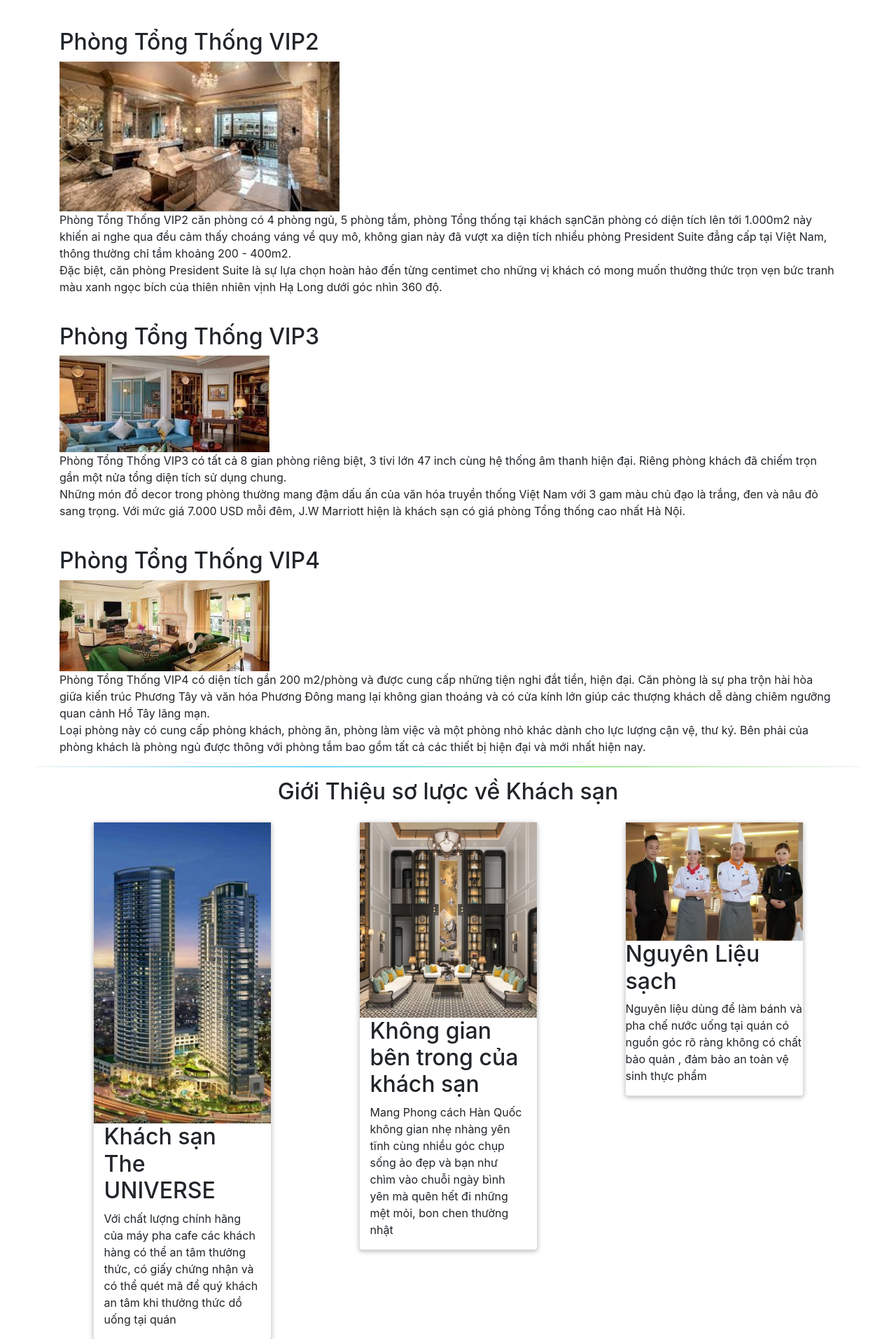
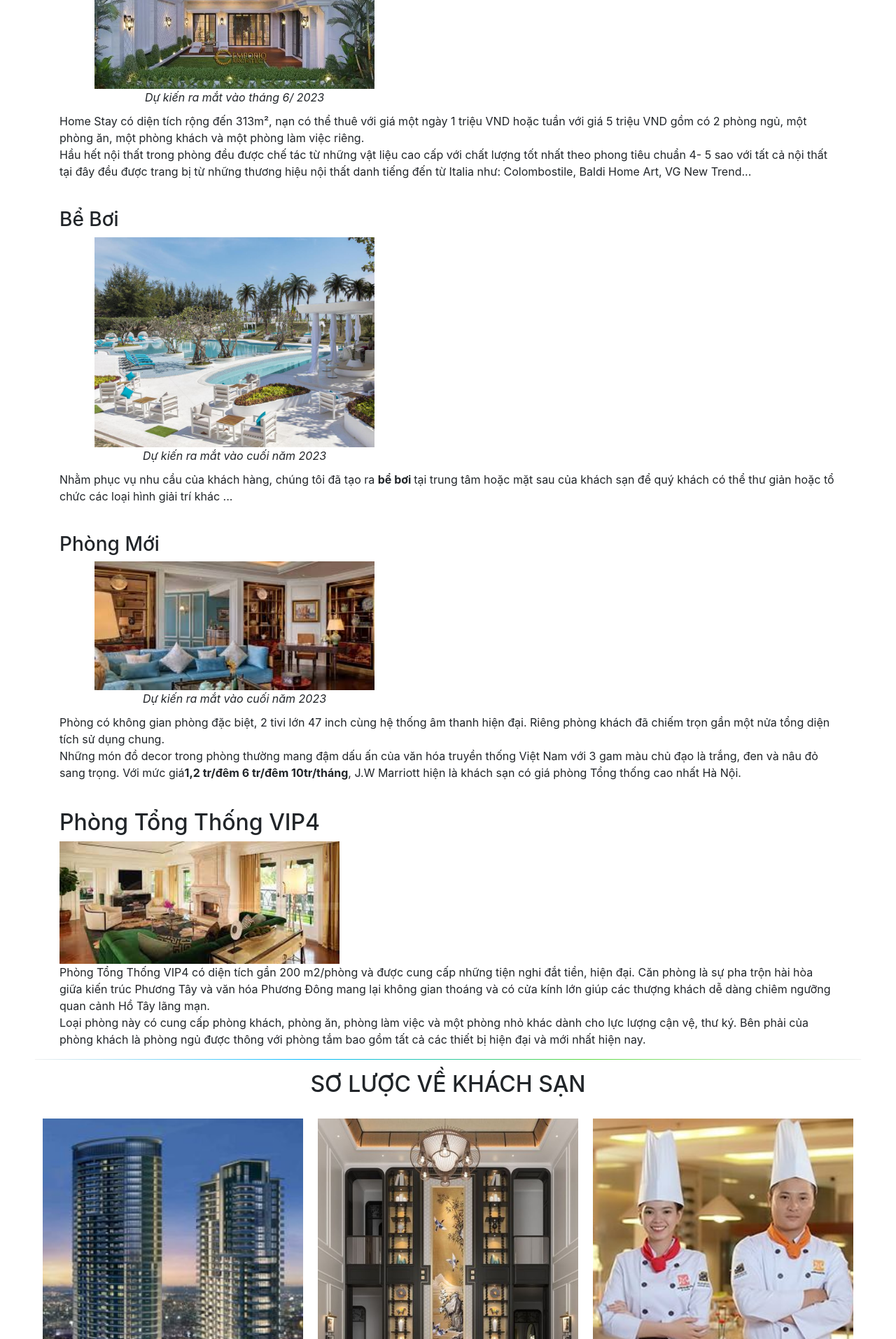
Before and after one commit to nhilhpc03821/nhom4, a PHP site: page /dlient/index.php in a window 1280 px wide. Shown: the part 2818-4731 px from the top of the page at 70% size. Run offline with PHP 8.4, Linux system fonts and the light colour scheme; data that the repository does not hold is empty; some libraries are stand-ins or nearby versions.

Commit message:
client - update giao diện

```diff
--- a/ASM2_nhom4_DU_AN1/asset/dlient/CSS/index.css
+++ b/ASM2_nhom4_DU_AN1/asset/dlient/CSS/index.css
@@ -27,12 +27,12 @@
   height: 100%;
   object-fit: cover;
 }
-div.gallery {
+/* div.gallery {
   border: 1px solid rgb(204, 204, 204);
-}
-div.gallery:hover {
+} */
+/* div.gallery:hover {
   border: 1px solid #777;
-}
+} */
 
 div.gallery img {
   width: 100%;
@@ -67,4 +67,41 @@ div.desc {
 
 .tieu-de {
   text-transform: uppercase;
+  margin: 15px 0 30px 0;
 }
+
+.so-luoc {
+  display: flex;
+  flex-wrap: wrap;
+  max-width: 1180px;
+  margin: 0 auto;
+}
+.so-luoc .so-luoc-noi-dung {
+  flex-basis: calc(100% / 3 - 7.5px);
+  margin-bottom: 15px;
+  padding: 0 7px;
+}
+
+.so-luoc .so-luoc-noi-dung .hinh-anh {
+  width: 100%;
+  height: 500px;
+}
+.so-luoc .so-luoc-noi-dung .hinh-anh img {
+  width: 100%;
+  height: 100%;
+  object-fit: cover;
+}
+
+.so-luoc .so-luoc-noi-dung .chi-tiet-noi-dung {
+  margin-top: 30px;
+}
+
+.sap-ra-mat {
+  width: 500px;
+  margin-bottom: 10px;
+}
+.sap-ra-mat img {
+  width: 400px;
+  display: flex;
+  margin: auto;
+}
--- a/ASM2_nhom4_DU_AN1/dlient/index.php
+++ b/ASM2_nhom4_DU_AN1/dlient/index.php
@@ -17,6 +17,7 @@ $listloai = load_list();
   <meta http-equiv="X-UA-Compatible" content="IE=edge">
   <meta name="viewport" content="width=device-width, initial-scale=1.0">
   <title> Trang Chu </title>
+  <link rel="shortcut icon" type="image/png" href="../asset/dlient/img/icon/avt.png" />
 
   <script src="../asset/dlient/JS/index.js"></script>
 
@@ -46,7 +47,7 @@ $listloai = load_list();
 
 
   <div class="banner text-center" style="margin-top: 78px;">
-    <img id="img" class="baner_anh" onclick="changeImage()" src="../asset/dlient/img/banner_1.jpg  " width="100%" height="700px">
+    <img id="img" class="baner_anh" onclick="changeImage()" src="../asset/dlient/img/banner_1.jpg  " width="100%" height="900px">
 
     <img src="../asset/dlient/img/icon/avt.png">
   </div>
@@ -119,52 +120,55 @@ $listloai = load_list();
 
 
     <hr class="sep-2" />
-    <h2 class="chu_02 text-center"> Phòng Tổng Thống Sắp Có Tại Khách Sạn</h2>
+    <h2 class="tieu-de text-center">loại hình sắp ra mắt</h2>
 
 
 
     <div class="container">
 
 
-      <h3 class="chu_1">Phòng Tổng Thống VIP1
-        </h2>
+      <h3>Home Stay</h3>
 
-        <img class="sticky" src="../asset/dlient/img/phonh_tongthong.jpg" alt="Avatar" width="400px">
-        <p class="chu_2">Phòng Tổng Thống VIP1 có diện tích rộng đến 313m², giá một đêm là 15.000
-          đô-la Mỹ (khoảng gần 340 triệu đồng, chưa bao gồm VAT)gồm có 2 phòng ngủ, một phòng ăn, một phòng khách cà một phòng làm việc riêng.<br />
-          Hầu hết nội thất trong phòng đều được chế tác từ những vật liệu xa xỉ như vàng, cẩm thạch, đá quý...theo phong cách quý tộc. Ngoài ra,
-          nội thất tại đây đều được trang bị từ những thương hiệu nội thất danh tiếng đến từ Italia như: Colombostile, Baldi Home Art, VG New Trend.
-        </p>
+      <div class="sap-ra-mat text-center">
+        <img class="sticky" src="../asset/dlient/img/phonh_tongthong.jpg" alt="Avatar">
+        <i>Dự kiến ra mắt vào tháng 6/ 2023</i>
+      </div>
+
+
+      <p class="chu_2">Home Stay có diện tích rộng đến 313m², nạn có thể thuê với giá một ngày 1 triệu VND hoặc tuần với giá 5 triệu VND
+        gồm có 2 phòng ngủ, một phòng ăn, một phòng khách và một phòng làm việc riêng.<br />
+        Hầu hết nội thất trong phòng đều được chế tác từ những vật liệu cao cấp với chất lượng tốt nhất theo phong tiêu chuẩn 4- 5 sao với tất cả
+        nội thất tại đây đều được trang bị từ những thương hiệu nội thất danh tiếng đến từ Italia như: Colombostile, Baldi Home Art, VG New Trend...
+      </p>
     </div>
 
     <div class="container">
       <br />
 
-      <h2 class="chu_1">Phòng Tổng Thống VIP2</h2>
-      <img class="sticky" src="../asset/dlient/img/phong_tong_thong_2.jpg" alt="Avatar" width="400px">
+      <h3>Bể Bơi</h3>
+      <div class="sap-ra-mat text-center">
+        <img class="sticky" src="../asset/dlient/img/be-boi.jpeg  " alt="Avatar">
+        <i>Dự kiến ra mắt vào cuối năm 2023</i>
+      </div>
 
-
-      <p class="chu_2">Phòng Tổng Thống VIP2 căn phòng có 4 phòng ngủ, 5 phòng tắm, phòng Tổng thống tại
-        khách sạnCăn phòng có diện tích lên tới 1.000m2 này khiến ai nghe qua đều cảm thấy choáng váng về
-        quy mô, không gian này đã vượt xa diện tích nhiều phòng President Suite đẳng cấp tại Việt Nam, thông
-        thường chỉ tầm khoảng 200 - 400m2.
-        <br />
-        Đặc biệt, căn phòng President Suite là sự lựa chọn hoàn hảo đến từng centimet cho những vị khách có mong
-        muốn thưởng thức trọn vẹn bức tranh màu xanh ngọc bích của thiên nhiên vịnh Hạ Long dưới góc nhìn 360 độ.
+      <p class="chu_2">Nhằm phục vụ nhu cầu của khách hàng, chúng tôi đã tạo ra <b>bể bơi </b>tại trung tâm hoặc mặt sau của khách sạn để quý khách có thể thư giản hoặc
+        tổ chức các loại hình giải trí khác ...
       </p>
     </div>
 
     <div class="container">
       <br />
-      <h2 class="chu_1">Phòng Tổng Thống VIP3</h2>
-      <img class="sticky" src="../asset/dlient/img/phong_tong_thong_3.jpg" alt="Avatar" width="300px">
-
+      <h3>Phòng Mới</h3>
+      <div class="sap-ra-mat text-center">
+        <img class="sticky" src="../asset/dlient/img/phong_tong_thong_3.jpg  " alt="Avatar">
+        <i>Dự kiến ra mắt vào cuối năm 2023</i>
+      </div>
       <p class="chu_2">
-        Phòng Tổng Thống VIP3 có tất cả 8 gian phòng riêng biệt, 3 tivi lớn 47 inch cùng hệ thống âm thanh hiện đại. Riêng
+        Phòng có không gian phòng đặc biệt, 2 tivi lớn 47 inch cùng hệ thống âm thanh hiện đại. Riêng
         phòng khách đã chiếm trọn gần một nửa tổng diện tích sử dụng chung.
         <br />
         Những món đồ decor trong phòng thường mang đậm dấu ấn của văn hóa truyền thống Việt Nam với 3 gam màu chủ đạo là trắng,
-        đen và nâu đỏ sang trọng. Với mức giá 7.000 USD mỗi đêm, J.W Marriott hiện là khách sạn có giá
+        đen và nâu đỏ sang trọng. Với mức giá<b>1,2 tr/đêm 6 tr/đêm 10tr/tháng</b>, J.W Marriott hiện là khách sạn có giá
         phòng Tổng thống cao nhất Hà Nội.
 
 
@@ -174,7 +178,7 @@ $listloai = load_list();
     <div class="container">
       <br />
       <h2 class="chu_1">Phòng Tổng Thống VIP4</h2>
-      <img class="sticky" src="../asset/dlient/img/phong_tong_thong_4.jpg" alt="Avatar" width="300px">
+      <img class="sticky" src="../asset/dlient/img/phong_tong_thong_4.jpg" alt="Avatar" width=400px">
 
       <p class="chu_2">
         Phòng Tổng Thống VIP4 có diện tích gần 200 m2/phòng và được cung cấp những tiện nghi đắt tiền, hiện đại. Căn phòng là sự pha
@@ -189,50 +193,54 @@ $listloai = load_list();
 
 
     <hr class="sep-2" />
-    <h2 class="chu_01 text-center"> Giới Thiệu sơ lược về Khách sạn</h2>
+    <h2 class="tieu-de text-center">sơ lược về Khách sạn</h2>
 
 
-    <div class="container text-center text-md-left">
-      <div class="row text-center text-md-left">
-        <div class="col-md-4 col-lg-3 col-xl-3 mx-auto mt-3">
-          <div class="card">
-            <img src="../asset/dlient/img/gioi_thieu3.jpg" alt="Jane">
-            <div class="container">
-              <h2> Khách sạn The UNIVERSE</h2>
-              <p>Với chất lượng chính hãng của máy pha cafe các khách hàng có thể an tâm
-                thưởng thức, có giấy chứng nhận và có thể quét mã để quý khách an tâm khi
-                thưởng thức dồ uống tại quán</p>
 
-            </div>
-          </div>
+    <div class="so-luoc">
+
+      <div class="so-luoc-noi-dung container">
+
+        <div class="hinh-anh">
+          <img src="../asset/dlient/img/gioi_thieu3.jpg" alt="Jane">
+
         </div>
+        <div class="chi-tiet-noi-dung">
+          <h4> Vị Trí Đắc Địa</h4>
+          <p> Tọa lạc tại vị trí đắc địa của trung tâm thành phố với hai mặt tiền tiếp giáp hai dòng sông
+            Cần Thơ và sông Hậu hiền hòa, ngay cạnh khuôn viên Bến Ninh Kiều thơ mộng và cầu đi bộ lộng lẫy về đêm,
+            gần các siêu thị, trung tâm mua sắm hiện đại, bảo tàng thành phố và khu công viên cây xanh chỉ với 15 phút đi bộ.</p>
+        </div>
+      </div>
+
+      <div class="so-luoc-noi-dung container">
+
+        <div class="hinh-anh">
+          <img src="../asset/dlient/img/gioi_thieu4.jpg" alt="Jane">
+        </div>
+        <div class="chi-tiet-noi-dung ">
+          <h4>Không Gian Khách Sạn </h4>
+          <p>Mang Phong cách Hàn Quốc không gian nhẹ nhàng yên tĩnh cùng nhiều góc
+            chụp sống ảo đẹp và bạn như chìm vào chuỗi ngày bình yên mà quên hết đi
+            những mệt mỏi, bon chen thường nhật</p>
+        </div>
+      </div>
 
 
-        <div class="col-md-5 col-lg-3 col-xl-3 mx-auto mt-3">
-          <div class="card">
-            <img src="../asset/dlient/img/gioi_thieu4.jpg" alt="Mike">
-            <div class="container">
-              <h2>Không gian bên trong của khách sạn </h2>
+      <div class="so-luoc-noi-dung container">
+        <div class="hinh-anh">
+          <img src="../asset/dlient/img/nhan_vien_1.jpg" alt="John">
 
-              <p>Mang Phong cách Hàn Quốc không gian nhẹ nhàng yên tĩnh cùng nhiều góc
-                chụp sống ảo đẹp và bạn như chìm vào chuỗi ngày bình yên mà quên hết đi
-                những mệt mỏi, bon chen thường nhật</p>
-
-            </div>
-          </div>
         </div>
-
-        <div class="col-md-5 col-lg-3 col-xl-3 mx-auto mt-3">
-          <div class="card">
-            <img src="../asset/dlient/img/nhan_vien_1.jpg" alt="John">
-
-            <h2> Nguyên Liệu sạch</h2>
-            <p>Nguyên liệu dùng để làm bánh và pha chế nước uống tại quán có nguồn góc
-              rõ ràng không có chất bảo quản , đảm bảo an toàn vệ sinh thực phẩm</p>
-          </div>
+        <div class="chi-tiet-noi-dung">
+          <h4> Nguyên Liệu Sạch</h4>
+          <p>Nguyên liệu dùng để làm bánh và pha chế nước uống tại quán có nguồn góc
+            rõ ràng không có chất bảo quản , đảm bảo an toàn vệ sinh thực phẩm</p>
         </div>
       </div>
     </div>
+
+
 
 
 
```
Also changed, not shown: ASM2_nhom4_DU_AN1/asset/dlient/img/be-boi.jpeg (added).
